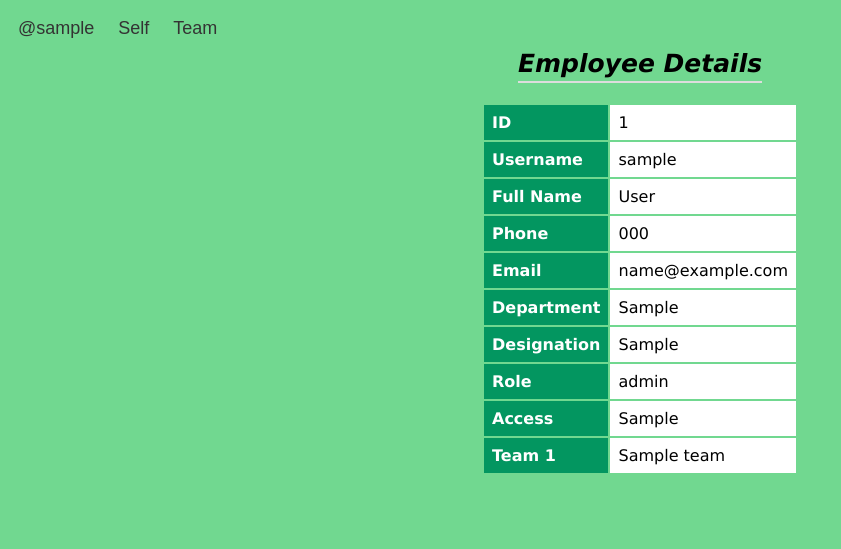
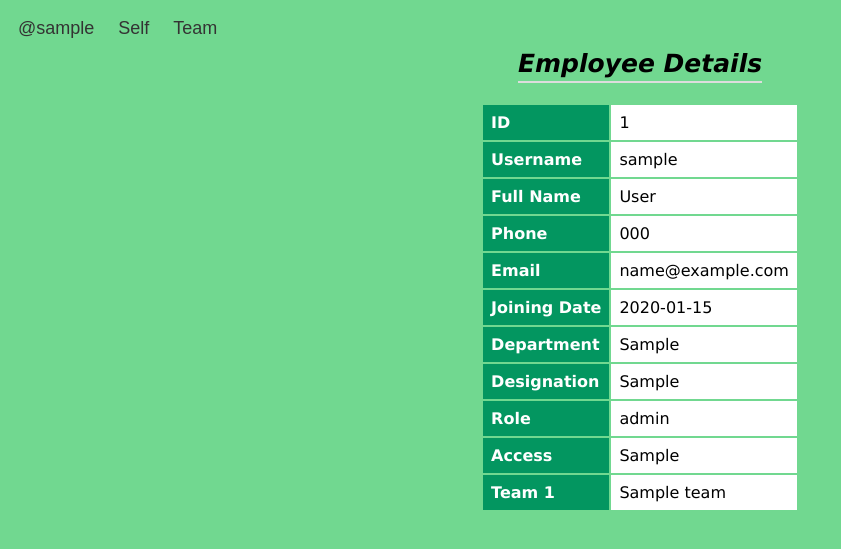
Before and after one commit to saifuldipak/attendance, a Flask app: page /employee/details/self in a window 1280 px wide. Shown: the top 549 px of the page, without its empty margins (0-841 px from the left). Run offline with Flask 3, Linux system fonts and the light colour scheme; the visitor is signed in with stand-in values (Sample User, id 1); tables that the repository leaves empty hold one stand-in row (values such as "Sample post"); some libraries are stand-ins or nearby versions.

Commit message:
Fix: add table row to display joining date

```diff
--- a/src/attendance/templates/data.html
+++ b/src/attendance/templates/data.html
@@ -256,6 +256,10 @@
                     <tr>
                         <td class="data-left">Email</td>
                         <td class="data-right">{{ employee['email'] }}</td>
+                    </tr>
+                    <tr>
+                        <td class="data-left">Joining Date</td>
+                        <td class="data-right">{{ employee['joining_date'] }}</td>
                     </tr>
                     <tr>
                         <td class="data-left">Department</td>
```
